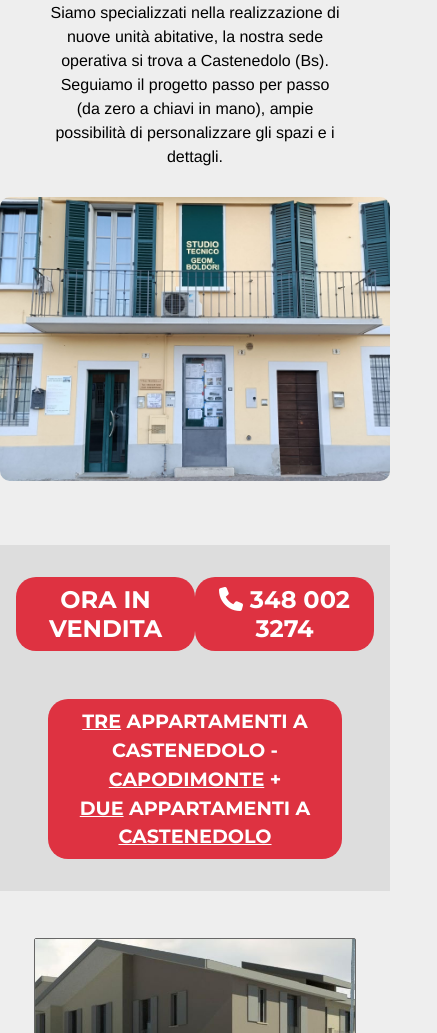
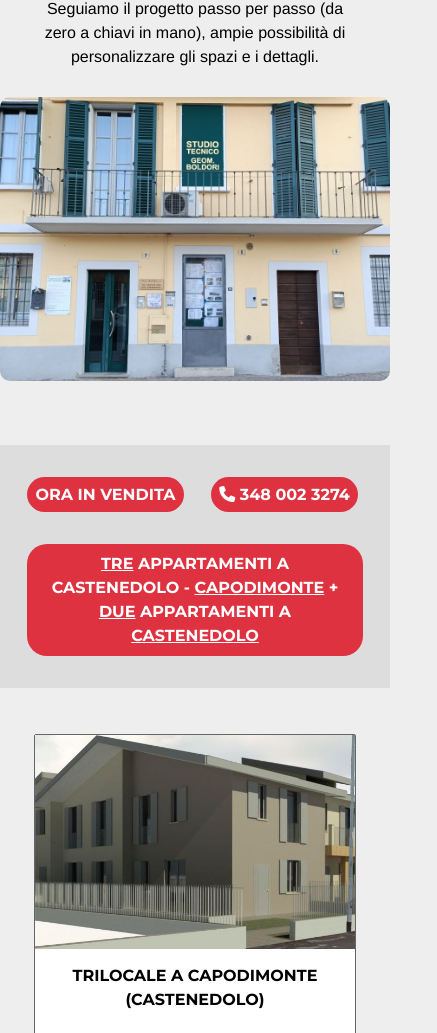
Before and after one commit to steanthos/bds, a plain HTML site: page _site/index.html in a window 390 px wide. Shown: the part 254-1287 px from the top of the page, 437 px wide, since content can reach past the window. Drawn offline with Linux system fonts and the light colour scheme; a web font is replaced by a local one.

Commit message:
Complete site 5

```diff
--- a/_site/css/main.css
+++ b/_site/css/main.css
@@ -33,7 +33,6 @@ h1, h2, h3, h4, h5, h6 {
 	justify-content: space-between;
 	max-width: inherit;
 	padding: .3em 2em;
-	position: fixed;
 	width: 100%;
 	z-index: 20;
 }
@@ -113,7 +112,8 @@ h1, h2, h3, h4, h5, h6 {
 	display: flex;
 	flex-wrap: wrap;
 	justify-content: center;
-	padding: 8rem 1rem 5rem;
+	padding: 3rem 1rem 3rem;
+	width: 100%;
 }
 .presentation-text {
 	flex: 1 1 50%;
@@ -377,13 +377,13 @@ h1, h2, h3, h4, h5, h6 {
 /*MEDIA QUERY*/
 @media only screen and (max-width: 1000px) {
 html {
-	max-width: 1000px;
+	width: 100%;
 }
 .navbar {
 	max-width: 1000px;
 }
 .presentation {
-	padding: 6rem 0 4rem;
+	padding: 2rem 0 4rem;
 }
 .presentation > div {
   flex: 1 1 100%;
@@ -398,24 +398,24 @@ html {
 }
 .presentation-copy {
 	font-size: 1rem;
-	padding: 0 3rem 1rem;
+	padding: 0 2.3rem 1rem;
 }
 .presentation-title {
-	font-size: 2.5rem;
+	font-size: 2rem;
 	padding: 0;
 }
 .presentation-title span {
-	font-size: 1.7rem;
+	font-size: 1.3rem;
 }
 .slogan {
 	padding: 1rem;
 }
 .slogan h2 {
-	font-size: 1.5rem;
+	font-size: 1rem;
 }
 .slogan h3 {
-	font-size: 1.2rem;
-	margin: 2rem 2rem 1rem;
+	font-size: 1rem;
+	margin: 1rem 0.7rem 1rem;
 }
 .phone {
 	padding: 0.5rem;
@@ -425,14 +425,18 @@ html {
 	margin: 4% 5%;
 	max-width: 400px;
 }
+.house-box-title {
+	font-size: 1rem;
+	padding: 0.7em 0.4em;
+}
 .selling {
 	padding: 2rem 1rem;
 }
 .contact-title {
-	font-size: 1.5rem;
+	font-size: 1.1rem;
 }
 .contact-numbers h3 {
-	font-size: 1.5rem;
+	font-size: 1rem;
 }
 .contact-numbers > div:nth-of-type(3) {
 	margin-top: 5%;
--- a/_site/index.html
+++ b/_site/index.html
@@ -25,8 +25,7 @@
 		</div>
 </nav>
 
-	<div class="wrapper">
-<section class="presentation">
+	<section class="presentation">
 <div class="presentation-text">
 <h1 class="presentation-title"> B.D.S. Immobilcasa <br><span> di Boldori geom. Maurizio</span></h1>
 	<p class="presentation-copy">
@@ -69,7 +68,6 @@
 
 
 </section>
-</div>
 
 
 	<footer class="footer">
--- a/css/main.css
+++ b/css/main.css
@@ -33,7 +33,6 @@ h1, h2, h3, h4, h5, h6 {
 	justify-content: space-between;
 	max-width: inherit;
 	padding: .3em 2em;
-	position: fixed;
 	width: 100%;
 	z-index: 20;
 }
@@ -113,7 +112,8 @@ h1, h2, h3, h4, h5, h6 {
 	display: flex;
 	flex-wrap: wrap;
 	justify-content: center;
-	padding: 8rem 1rem 5rem;
+	padding: 3rem 1rem 3rem;
+	width: 100%;
 }
 .presentation-text {
 	flex: 1 1 50%;
@@ -377,13 +377,13 @@ h1, h2, h3, h4, h5, h6 {
 /*MEDIA QUERY*/
 @media only screen and (max-width: 1000px) {
 html {
-	max-width: 1000px;
+	width: 100%;
 }
 .navbar {
 	max-width: 1000px;
 }
 .presentation {
-	padding: 6rem 0 4rem;
+	padding: 2rem 0 4rem;
 }
 .presentation > div {
   flex: 1 1 100%;
@@ -398,24 +398,24 @@ html {
 }
 .presentation-copy {
 	font-size: 1rem;
-	padding: 0 3rem 1rem;
+	padding: 0 2.3rem 1rem;
 }
 .presentation-title {
-	font-size: 2.5rem;
+	font-size: 2rem;
 	padding: 0;
 }
 .presentation-title span {
-	font-size: 1.7rem;
+	font-size: 1.3rem;
 }
 .slogan {
 	padding: 1rem;
 }
 .slogan h2 {
-	font-size: 1.5rem;
+	font-size: 1rem;
 }
 .slogan h3 {
-	font-size: 1.2rem;
-	margin: 2rem 2rem 1rem;
+	font-size: 1rem;
+	margin: 1rem 0.7rem 1rem;
 }
 .phone {
 	padding: 0.5rem;
@@ -425,14 +425,18 @@ html {
 	margin: 4% 5%;
 	max-width: 400px;
 }
+.house-box-title {
+	font-size: 1rem;
+	padding: 0.7em 0.4em;
+}
 .selling {
 	padding: 2rem 1rem;
 }
 .contact-title {
-	font-size: 1.5rem;
+	font-size: 1.1rem;
 }
 .contact-numbers h3 {
-	font-size: 1.5rem;
+	font-size: 1rem;
 }
 .contact-numbers > div:nth-of-type(3) {
 	margin-top: 5%;
```
Also changed, not shown: index.html (+0 -2 lines).
